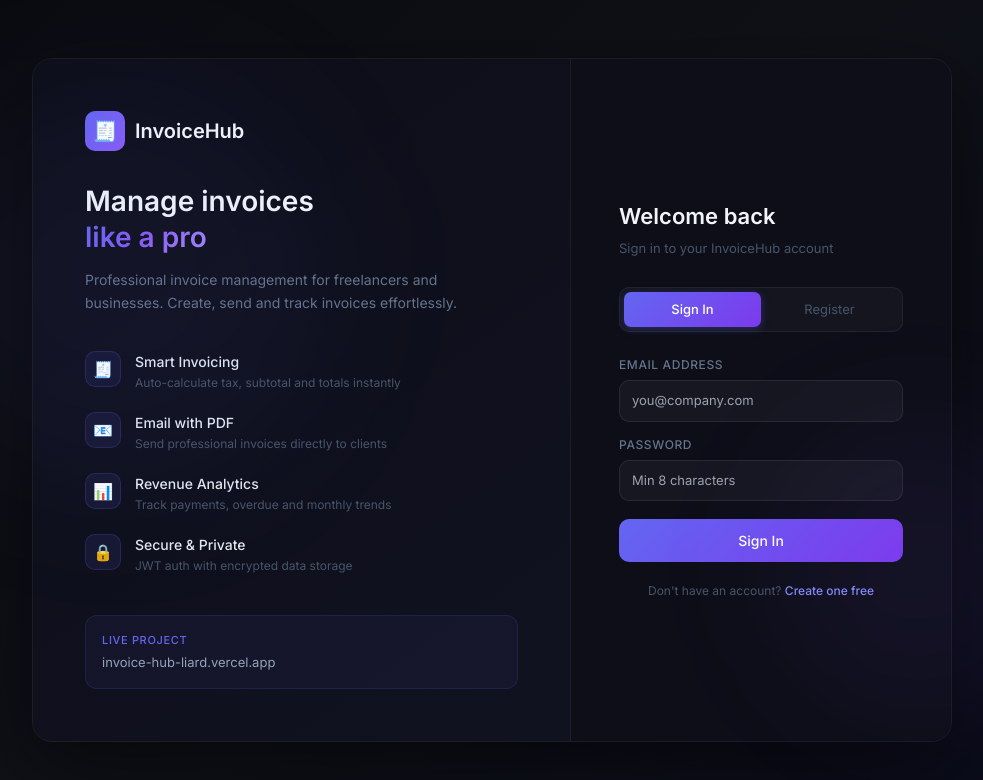
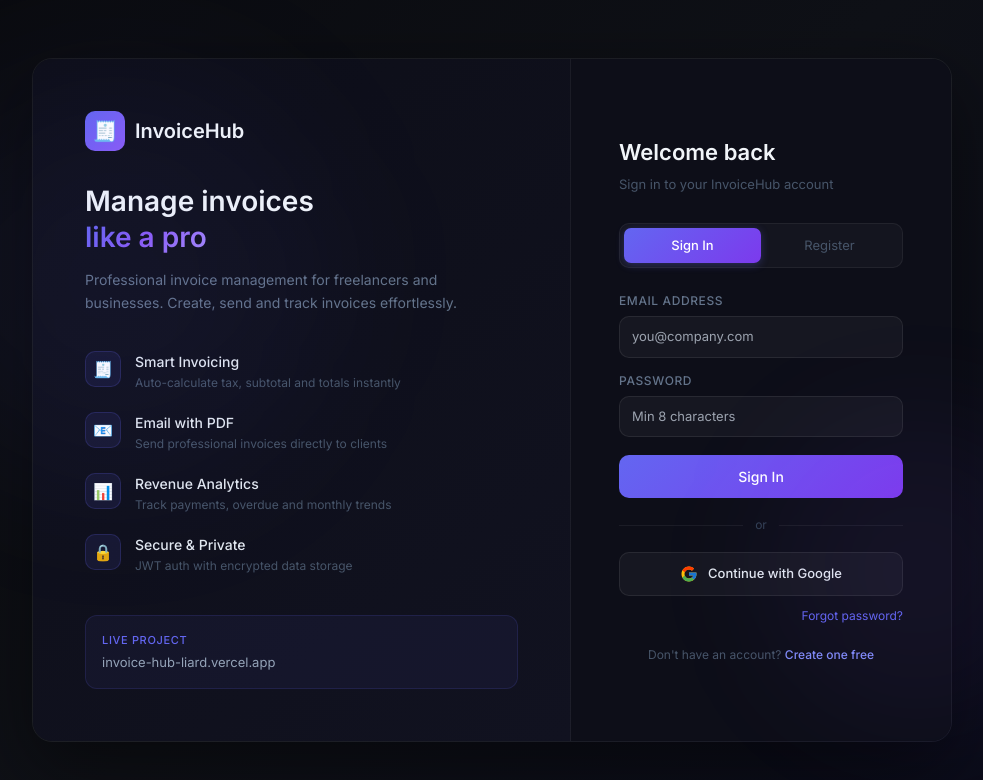
Before and after one commit to yogesh-pothugunta/InvoiceHub, a React (Create React App) app in the folder frontend/: page /login in a window 1280 px wide. Shown: the top 780 px of the page, without its empty margins (148-1131 px from the left). Built offline with nearby package versions, Linux system fonts and the light colour scheme.

Commit message:
Add Google login button and forgot password link

```diff
--- a/frontend/src/pages/Login.jsx
+++ b/frontend/src/pages/Login.jsx
@@ -135,6 +135,34 @@
               style={{ width: '100%', padding: '11px', borderRadius: '10px', border: 'none', background: loading ? '#374151' : 'linear-gradient(135deg, #6366f1, #7c3aed)', color: '#fff', fontSize: '14px', fontWeight: '500', cursor: loading ? 'not-allowed' : 'pointer', fontFamily: 'Inter, sans-serif', marginTop: '4px', transition: 'all 0.2s' }}>
               {loading ? 'Please wait...' : tab === 'login' ? 'Sign In' : 'Create Account'}
             </button>
+
+            {/* Divider */}
+            <div style={{ display: 'flex', alignItems: 'center', gap: '12px', margin: '4px 0' }}>
+              <div style={{ flex: 1, height: '1px', background: 'rgba(255,255,255,0.06)' }} />
+              <span style={{ fontSize: '12px', color: '#334155' }}>or</span>
+              <div style={{ flex: 1, height: '1px', background: 'rgba(255,255,255,0.06)' }} />
+            </div>
+
+            {/* Google Login */}
+            <button type="button" onClick={() => authAPI.googleLogin()}
+              style={{ width: '100%', padding: '11px', borderRadius: '10px', border: '1px solid rgba(255,255,255,0.08)', background: 'rgba(255,255,255,0.04)', color: '#e2e8f0', fontSize: '13px', fontWeight: '500', cursor: 'pointer', fontFamily: 'Inter, sans-serif', display: 'flex', alignItems: 'center', justifyContent: 'center', gap: '10px' }}>
+              <svg width="18" height="18" viewBox="0 0 48 48">
+                <path fill="#FFC107" d="M43.611,20.083H42V20H24v8h11.303c-1.649,4.657-6.08,8-11.303,8c-6.627,0-12-5.373-12-12c0-6.627,5.373-12,12-12c3.059,0,5.842,1.154,7.961,3.039l5.657-5.657C34.046,6.053,29.268,4,24,4C12.955,4,4,12.955,4,24c0,11.045,8.955,20,20,20c11.045,0,20-8.955,20-20C44,22.659,43.862,21.35,43.611,20.083z"/>
+                <path fill="#FF3D00" d="M6.306,14.691l6.571,4.819C14.655,15.108,18.961,12,24,12c3.059,0,5.842,1.154,7.961,3.039l5.657-5.657C34.046,6.053,29.268,4,24,4C16.318,4,9.656,8.337,6.306,14.691z"/>
+                <path fill="#4CAF50" d="M24,44c5.166,0,9.86-1.977,13.409-5.192l-6.19-5.238C29.211,35.091,26.715,36,24,36c-5.202,0-9.619-3.317-11.283-7.946l-6.522,5.025C9.505,39.556,16.227,44,24,44z"/>
+                <path fill="#1976D2" d="M43.611,20.083H42V20H24v8h11.303c-0.792,2.237-2.231,4.166-4.087,5.571c0.001-0.001,0.002-0.001,0.003-0.002l6.19,5.238C36.971,39.205,44,34,44,24C44,22.659,43.862,21.35,43.611,20.083z"/>
+              </svg>
+              Continue with Google
+            </button>
+
+            {/* Forgot Password */}
+            {tab === 'login' && (
+              <div style={{ textAlign: 'right', marginTop: '-8px' }}>
+                <span onClick={() => navigate('/forgot-password')} style={{ fontSize: '12px', color: '#6366f1', cursor: 'pointer' }}>
+                  Forgot password?
+                </span>
+              </div>
+            )}
           </form>
 
           <div style={{ textAlign: 'center', fontSize: '12px', color: '#475569', marginTop: '20px' }}>
```
